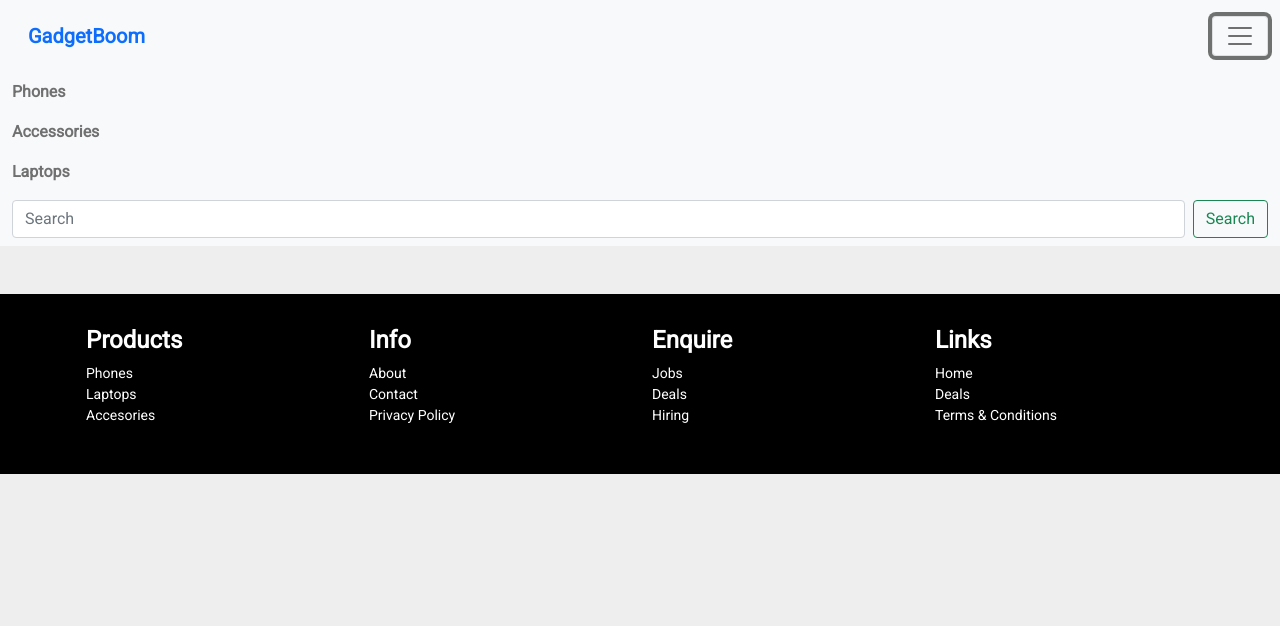
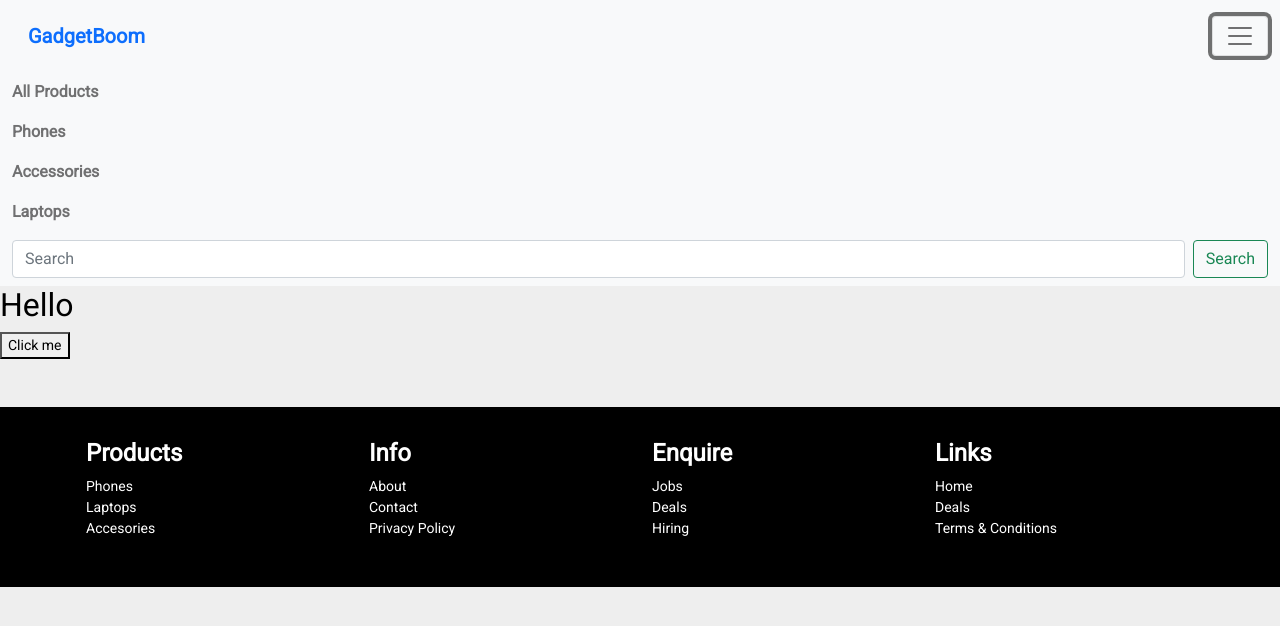
Before and after one commit to samueldobi/Ecommerce-react-app, a React (Create React App) app: page /productPage in a window 1280 px wide. Both pictures are taken after a click on the button 1240 px from the left and 36 px from the top of the page. Shown: the top 626 px of the page. Built offline with nearby package versions, Linux system fonts and the light colour scheme.

Commit message:
added all products page

```diff
--- a/src/App.js
+++ b/src/App.js
@@ -4,10 +4,17 @@ import Phones from "./components/Phones";
 import Accesories from "./components/Accesories";
 import Laptops from "./components/Laptops";
 import Footer from "./components/Footer";
+import ProductPage from "./components/ProductPage";
 import { BrowserRouter as Router, Route, Switch, Redirect } from "react-router-dom/cjs/react-router-dom.min";
 
 
 function App() {
+  // const [todos, setTodos] = useState([
+  //   { text: 'ribadu ', key: '1' },
+  //   { text: 'abido shaker', key: '2' },
+  //   { text: 'gagan gagantusa', key: '3' }
+  // ]);
+
   return (
     <Router>
     <div className="App">
@@ -28,6 +35,9 @@ function App() {
           <Route exact path ="/laptops">
             <Laptops/>
           </Route>
+          <Route exact path ="/productPage">
+            <ProductPage/>
+          </Route>
         </Switch>
       </div>
       <Footer/>
--- a/src/components/Navbar.js
+++ b/src/components/Navbar.js
@@ -33,6 +33,9 @@ function MyNavbar() {
           <Navbar.Toggle onClick={() => setNavbarOpen(!isNavbarOpen)} />
           <Navbar.Collapse in={isNavbarOpen}>
             <Nav className="justify-content-end flex-grow-1 pe-3 nav-link">
+              <Nav.Link as={Link} to="/allProducts" className='fw-bold fs-6'>
+                All Products
+              </Nav.Link>
               <Nav.Link as={Link} to="/phones" className='fw-bold fs-6'>
                 Phones
               </Nav.Link>
--- /dev/null
+++ b/src/components/ProductPage.js
@@ -0,0 +1,40 @@
+import React from 'react';
+import Data from "../Images.json";
+import { useState ,useEffect } from 'react';
+const ProductPage = () => {
+  // Usestate
+  // const[name, setName] = useState('ava')
+  // const changeName = ()=>{
+  //   setName('ozuor')
+  // }
+  const [todos, setTodos] = useState([
+    { text: 'ribadu ', key: '1' },
+    { text: 'abido shaker', key: '2' },
+    { text: 'gagan gagantusa', key: '3' }
+  ]);
+  const populateProduct = () =>{
+    console.log('hi')
+    return (
+    <h2>Hello world </h2>
+    )
+  }
+  // useEffect(() =>{
+  //   // console.log('useeffect ran')
+
+  // })
+  return (
+    <div  >
+         <h2>Hello</h2>
+        {todos.map((item) =>{
+            <div key = {item.id}>
+                  <h1>{item.text}</h1>
+
+            </div>
+
+        })}
+    <button onClick={populateProduct}>Click me</button>
+    </div>
+  )
+}
+
+export default ProductPage
--- a/src/components/utilities/Btn.js
+++ b/src/components/utilities/Btn.js
@@ -1,10 +1,18 @@
 import React from 'react';
 import Button from 'react-bootstrap/Button';
+import { Link } from 'react-router-dom';
+// import Data from '../Phones.json';
 
 const Btn = () => {
+  const addProduct = (arg) =>{
+    console.log('hi')
+    {<h1>hello</h1>}
+  }
   return (
     <div>
-       <Button variant="" className="buy-btn text-light">Buy </Button>
+      <Link to={"/productPage"}>
+      <Button  onClick={addProduct} variant="" className="buy-btn text-light">Buy </Button>
+      </Link>
     </div>
   )
 }
--- a/src/components/utilities/Counter.js
+++ b/src/components/utilities/Counter.js
@@ -13,7 +13,7 @@ const decrementCount = () =>{
     // if(count <= 0){
     //     count = 0
     // }
-    //Count was first checked if it is greater than 0, before decrementing
+    //Count was first checked if it is greater than 0 , before decrementing
     if (count > 0) {
       setCount(count - 1);
     } else {
```
Also changed, not shown: 1 other file (tests, documents, lock files or other folders).
